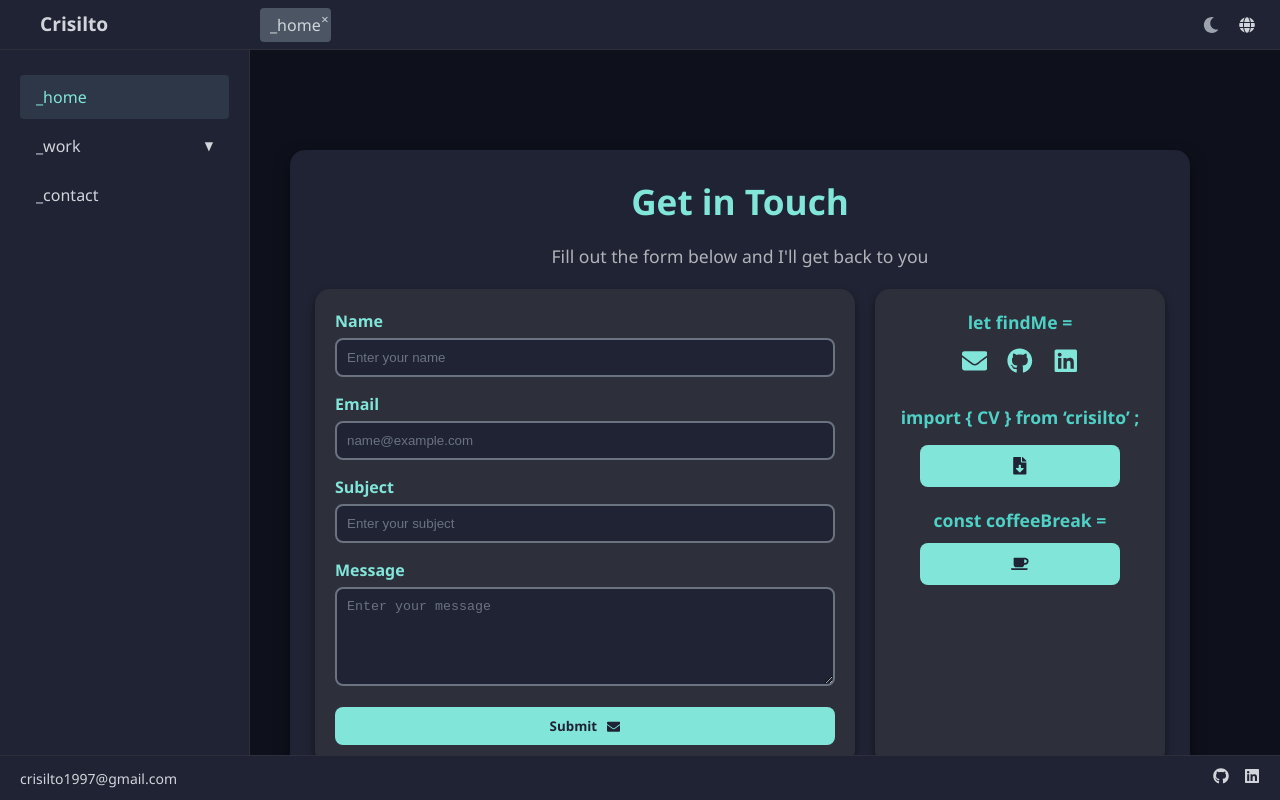
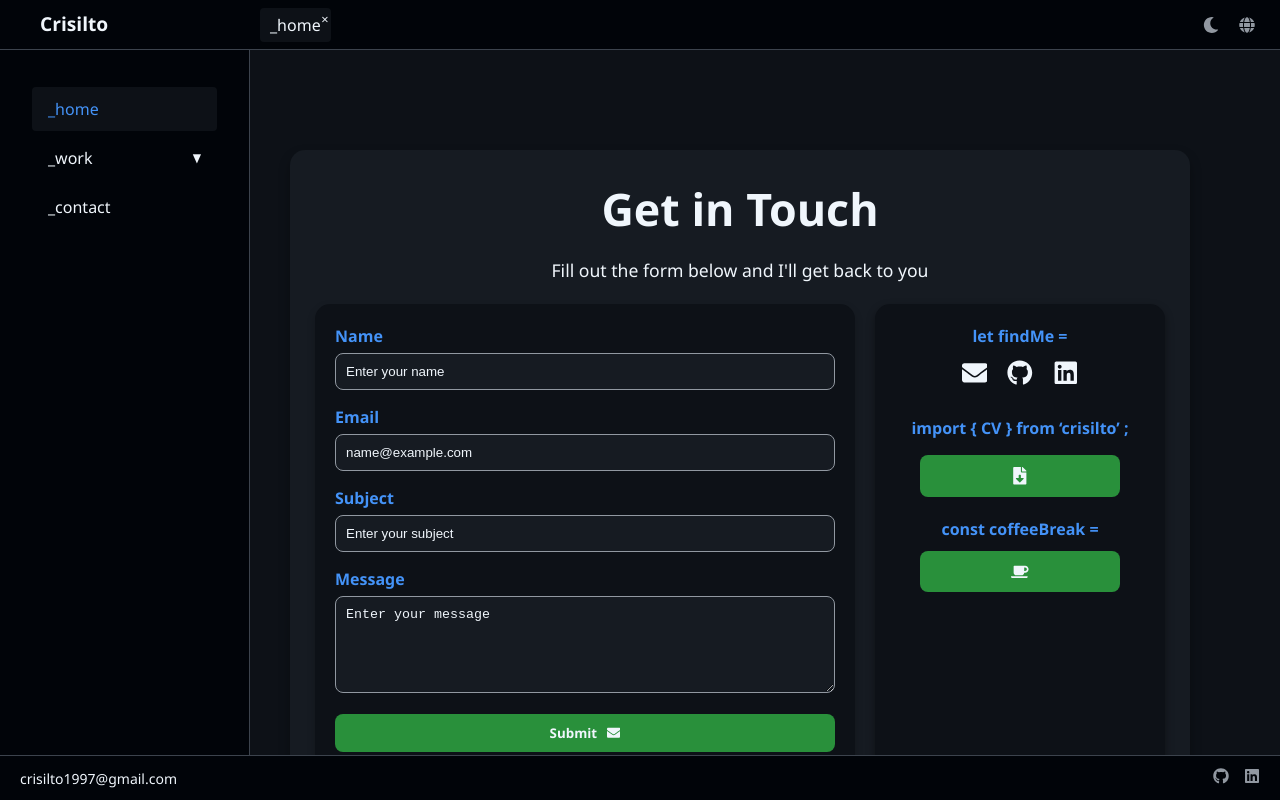
Before and after one commit to crisilto/portfolio, a React (Vite) app: page /contact in a window 1280 px wide. Built offline with nearby package versions, Linux system fonts and the light colour scheme.

Commit message:
Applying GitHub styles with CSS variables

```diff
--- a/src/styles/Contact.css
+++ b/src/styles/Contact.css
@@ -3,43 +3,42 @@
   width: 100%;
   margin: 100px auto;
   padding: 25px;
-  background-color: #1f2333;
+  background-color: var(--nav-hover-bg-color);
   border-radius: 15px;
-  color: #d1d5db;
   min-height: 60vh;
   display: flex;
   flex-direction: column;
   justify-content: center;
-  box-shadow: 0 6px 15px rgba(0, 0, 0, 0.5);
+  box-shadow: var(--box-shadow-dark);
 }
 
 .contact-title {
   text-align: center;
-  font-size: 2.2rem;
+  font-size: 2.8rem;
   margin-bottom: 15px;
-  color: #81e6d9;
+  color: var(--text-primary-color);
 }
 
 .contact-subtitle {
   text-align: center;
   font-size: 1.1rem;
   margin-bottom: 20px;
-  color: #b0b3b8;
+  color: var(--button-text-color);
 }
 
 .contact-content {
   display: flex;
   justify-content: space-between;
-  gap: 20px;
+  gap: var(--container-padding);
   flex-wrap: wrap;
 }
 
 .contact-form {
   flex: 2;
-  background: #2d2f3b;
-  padding: 20px;
+  background: var(--background-color);
+  padding: var(--container-padding);
   border-radius: 15px;
-  box-shadow: 0 4px 8px rgba(0, 0, 0, 0.4);
+  box-shadow: var(--box-shadow-medium);
   width: 100%;
 }
 
@@ -51,34 +50,34 @@
   display: block;
   margin-bottom: 5px;
   font-weight: bold;
-  color: #81e6d9;
+  color: var(--link-color);
 }
 
 .form-group input,
 .form-group textarea {
   width: 100%;
   padding: 10px;
-  border: 2px solid #6b7280;
+  border: 1px solid var(--icon-color);
   border-radius: 8px;
-  background-color: #1f2333;
-  color: #d1d5db;
+  background-color: var(--nav-hover-bg-color);
+  color: var(--text-primary-color);
   transition: border-color 0.3s ease;
 }
 
 .form-group input::placeholder,
 .form-group textarea::placeholder {
-  color: #6b7280;
+  color: var(--button-text-color);
 }
 
 .form-group input:focus,
 .form-group textarea:focus {
-  border-color: #81e6d9;
+  border-color: var(--link-hover-color);
   outline: none;
 }
 
 .submit-button {
-  background-color: #81e6d9;
-  color: #1f2333;
+  background-color: var(--accent-color);
+  color: var(--text-primary-color);
   padding: 10px 15px;
   border: none;
   border-radius: 8px;
@@ -98,7 +97,7 @@
   flex-direction: column;
   justify-content: flex-start;
   gap: 20px;
-  background: #2d2f3b;
+  background: var(--background-color);
   padding: 20px;
   border-radius: 15px;
   box-shadow: 0 4px 8px rgba(0, 0, 0, 0.4);
@@ -116,12 +115,12 @@
 }
 
 .social-icons a {
-  color: #81e6d9;
+  color: var(--text-primary-color);
   transition: color 0.3s ease, transform 0.3s ease;
 }
 
 .social-icons a:hover {
-  color: #b0b3b8;
+  color: var(--icon-hover-color);
   transform: scale(1.2);
 }
 
@@ -133,8 +132,8 @@
 }
 
 .common-button {
-  background-color: #81e6d9;
-  color: #1f2333;
+  background-color: var(--accent-color);
+  color: var(--text-primary-color);
   padding: 12px 20px;
   border: none;
   border-radius: 8px;
@@ -152,7 +151,7 @@
 
 .common-button:hover,
 .submit-button:hover{
-  background-color: #4fd1c5;
+  background-color: var(--accent-hover-color);
   transform: translateY(-3px);
 }
 
@@ -174,19 +173,19 @@
   height: auto;
   margin-top: 15px;
   border-radius: 10px;
-  box-shadow: 0 4px 8px rgba(0, 0, 0, 0.3);
+  box-shadow: var(--box-shadow-medium);
 }
 
 .humor-text {
   margin-top: 10px;
-  color: #81e6d9;
+  color: var(--text-primary-color);
   font-size: 0.9rem;
 }
 
 .second-column>div>h3 {
-  font-size: 1.1rem;
+  font-size: 1rem;
   margin-bottom: 10px;
-  color: #4fd1c5;
+  color: var(--link-color);
   text-align: center;
   white-space: nowrap;
 }
--- a/src/styles/FilterBar.css
+++ b/src/styles/FilterBar.css
@@ -14,7 +14,7 @@
     margin-right: 15px;
     margin-bottom: 15px;
     font-size: 16px;
-    color: #d1d5db;
+    color: var(--text-primary-color);
     user-select: none;
 }
 
@@ -30,16 +30,16 @@
     left: 0;
     width: 20px;
     height: 20px;
-    background-color: #1f2333;
-    border: 2px solid #d1d5db;
+    background-color: var(--nav-bg-color);
+    border: 2px solid var(--icon-color);
     border-radius: 4px;
     transition: background-color 0.3s ease, border-color 0.3s ease;
     transform: translateY(-50%);
 }
 
 .tech-checkbox:checked+.custom-checkbox {
-    background-color: #81e6d9;
-    border-color: #81e6d9;
+    background-color: var(--nav-bg-color);
+    border-color: var(--link-color);
 }
 
 .tech-checkbox:checked+.custom-checkbox::after {
@@ -48,13 +48,13 @@
     left: 4px;
     width: 6px;
     height: 10px;
-    border: solid #1f2333;
+    border: solid var(--text-primary-color);
     border-width: 0 3px 3px 0;
     transform: rotate(45deg);
 }
 
 .tech-checkbox-label:hover .custom-checkbox {
-    border-color: #81e6d9;
+    border-color: var(--link-color);
 }
 
 @media (max-width: 768px) {
--- a/src/styles/Header.css
+++ b/src/styles/Header.css
@@ -1,18 +1,18 @@
 .header {
   display: flex;
   height: 100vh;
-    background-color: #0e101c;
-    color: #d1d5db;
+  background-color: var(--nav-bg-color);
+  color: var(--text-primary-color);
 }
 
 .sidebar {
   width: 250px;
-    padding: 20px;
-    background-color: #1f2333;
+  padding: var(--spacing-lg);
+  background-color: var(--nav-bg-color);
   display: flex;
   flex-direction: column;
-    gap: 10px;
-    border-right: 1px solid #2d2f3b;
+  gap: var(--spacing-md);
+  border-right: 1px solid var(--nav-border-color);
 }
 
 .sidebar ul {
@@ -26,22 +26,22 @@
 }
 
 .sidebar li:hover {
-    color: #10b981;
-    background-color: #2d2f3b;
-    padding-left: 5px;
+  color: var(--link-hover-color);
+  background-color: var(--background-color);
+  padding-left: var(--spacing-sm);
 }
 
 .sidebar ul ul {
-    padding-left: 20px;
-    border-left: 1px solid #2d2f3b;
-    margin-top: 10px;
+  padding-left: var(--spacing-md);
+  border-left: 1px solid var(--nav-border-color);
+  margin-top: var(--spacing-md);
 }
 
 .sidebar ul ul li {
-    padding: 8px 0;
-    font-size: 14px;
+  padding: var(--spacing-xs) 0;
+  font-size: var(--font-size-sm);
 }
 
 .sidebar ul ul li:hover {
-    color: #0ea5e9;
+  color: var(--link-hover-color);
 }
--- a/src/styles/Layout.css
+++ b/src/styles/Layout.css
@@ -3,17 +3,17 @@
     flex-direction: column;
     height: 100vh;
     overflow: hidden;
-    background-color: #0e101c;
-    color: #d1d5db;
+    background-color: var(--background-color);
+    color: var(--text-primary-color);
 }
 
 .top-bar {
     display: flex;
     justify-content: space-between;
     align-items: center;
-    background-color: #1f2333;
+    background-color: var(--nav-bg-color);
     padding: 0 20px;
-    border-bottom: 1px solid #2d2f3b;
+    border-bottom: 1px solid var(--nav-border-color);
     z-index: 10;
     height: 50px;
     flex-shrink: 0;
@@ -29,15 +29,13 @@
     gap: 10px;
 }
 
-
 .sun {
-    color: #fbbf24;
+    color: var(--icon-color);
 }
 
 .moon {
-    color: #9ca3af;
+    color: var(--icon-color);
 }
-
 
 .icon-button {
     background: none;
@@ -48,14 +46,15 @@
     align-items: center;
     justify-content: center;
     font-size: 16px;
-    color: #d1d5db;
+    color: var(--icon-color);
     transition: background-color 0.3s ease;
 }
 
-.icon-button:hover {
-    background-color: #2d2f3b;
+.icon-button:hover,
+.moon:hover,
+.sun:hover {
     border-radius: 4px;
-    color: #81e6d9;
+    color: var(--icon-hover-color);
 }
 
 .username {
@@ -82,7 +81,7 @@
 .tab {
     display: flex;
     align-items: center;
-    background-color: #2d2f3b;
+    background-color: var(--background-secondary);
     padding: 5px 10px;
     border-radius: 4px;
     cursor: pointer;
@@ -92,11 +91,11 @@
 }
 
 .tab.active {
-    background-color: #4b5563;
+    background-color: var(--background-color);
 }
 
 .tab:hover {
-    background-color: #374151;
+    background-color: var(--nav-border-color);
 }
 
 .close-btn {
@@ -105,7 +104,7 @@
     right: 2px;
     background: none;
     border: none;
-    color: #d1d5db;
+    color: var(--text-primary-color);
     cursor: pointer;
     font-size: 0.8rem;
 }
@@ -114,8 +113,8 @@
     width: 200px;
     min-width: 200px;
     padding: 20px;
-    background-color: #1f2333;
-    border-right: 1px solid #2d2f3b;
+    background-color: var(--nav-bg-color);
+    border-right: 1px solid var(--nav-border-color);
     flex-shrink: 0;
     overflow-y: auto;
     z-index: 1;
@@ -139,36 +138,18 @@
     transition: background-color 0.3s ease;
     display: flex;
     align-items: center;
-    color: #d1d5db;
+    color: var(--text-primary-color);
 }
 
 .sidebar li:hover,
 .sidebar li.active {
-    background-color: #2d3748;
-    color: #81e6d9;
+    background-color: var(--background-color);
+    color: var(--link-color);
 }
 
 .sidebar .child {
     padding-left: 20px;
     margin-left: 10px;
-}
-
-.expandable {
-    display: flex;
-    align-items: center;
-    justify-content: space-between;
-    cursor: pointer;
-}
-
-.expandable::after {
-    content: '▼';
-    font-size: 12px;
-    margin-left: 5px;
-    transition: transform 0.3s ease;
-}
-
-.expandable.expanded::after {
-    transform: rotate(180deg);
 }
 
 .expandable {
@@ -207,14 +188,14 @@
     display: flex;
     justify-content: space-between;
     align-items: center;
-    background-color: #1f2333;
+    background-color: var(--nav-bg-color);
     padding: 10px 20px;
-    border-top: 1px solid #2d2f3b;
+    border-top: 1px solid var(--nav-border-color);
 }
 
 .bottom-bar .bottom-left {
     font-size: 14px;
-    color: #d1d5db;
+    color: var(--text-primary-color);
 }
 
 .bottom-bar .bottom-right {
@@ -223,13 +204,13 @@
 }
 
 .bottom-bar .bottom-right a {
-    color: #d1d5db;
+    color: var(--icon-color);
     font-size: 16px;
     transition: color 0.3s ease;
 }
 
 .bottom-bar .bottom-right a:hover {
-    color: #81e6d9;
+    color: var(--icon-hover-color);
 }
 
 @media (max-width: 768px) {
--- a/src/styles/NotFound.css
+++ b/src/styles/NotFound.css
@@ -5,25 +5,26 @@
 
 .notfound-container h1 {
   font-size: 5rem;
-    color: #ff6b6b;
+  color: var(--accent-color);
 }
 
 .notfound-container p {
   font-size: 1.5rem;
-    color: #d1d5db;
+  color: var(--text-primary-color);
 }
 
 .back-home-btn {
   display: inline-block;
   margin-top: 20px;
   padding: 10px 20px;
-    background-color: #81e6d9;
-    color: #1f2333;
+  background-color: var(--accent-color);
+  color: var(--button-text-color);
   text-decoration: none;
-    border-radius: 8px;
+  border-radius: var(--border-radius);
   font-weight: bold;
+  transition: background-color 0.3s ease;
 }
 
 .back-home-btn:hover {
-    background-color: #4fd1c5;
+  background-color: var(--accent-hover-color);
 }
--- a/src/styles/Tab.css
+++ b/src/styles/Tab.css
@@ -2,7 +2,7 @@
     flex: 1;
     display: flex;
     flex-direction: column;
-    background-color: #0e101c;
+    background-color: var(--bg-primary-color);
     padding: 10px;
 }
 
@@ -10,15 +10,15 @@
     display: flex;
     gap: 10px;
     padding: 5px;
-    border-bottom: 1px solid #2d2f3b;
+    border-bottom: 1px solid var(--border-color);
 }
 
 .tab {
     display: flex;
     align-items: center;
-    background-color: #1f2333;
+    background-color: var(--button-bg-color);
     padding: 5px 10px;
-    border-radius: 5px;
+    border-radius: var(--border-radius);
     cursor: pointer;
     transition: background-color 0.3s ease;
 }
@@ -26,14 +26,10 @@
 .close-btn {
     background: none;
     border: none;
-    color: #d1d5db;
+    color: var(--text-primary-color);
     font-size: 14px;
     cursor: pointer;
     margin-left: 5px;
-}
-
-.close-btn:hover {
-    color: #f87171;
 }
 
 .tabs-content {
--- a/src/styles/variables.css
+++ b/src/styles/variables.css
@@ -6,24 +6,20 @@
   --background-color: #0D1117;
   --text-primary-color: #F0F6FC;
 
-
   --nav-bg-color: #010409;
   --nav-border-color: #3C434D;
   --nav-hover-bg-color: #161B22;
-
 
   --button-bg-color: #262C36;
   --button-hover-bg-color: #303744;
   --button-text-color: #F0F6FC;
   --icon-color: #9198A1;
-  --icon-hover-color: #B0B6BF;
-
+  --icon-hover-color: #d5d8dc;
 
   --accent-color: #29903B;
   --accent-hover-color: #3BA850;
   --link-color: #4493F8;
   --link-hover-color: #63A5FA;
-
 
   --spacing-xs: 4px;
   --spacing-sm: 8px;
@@ -53,11 +49,9 @@
   --background-color: #FFFFFF;
   --text-primary-color: #1F2328;
 
-
   --nav-bg-color: #F6F8FA;
   --nav-border-color: #D0D8E0;
   --nav-hover-bg-color: #E5E7EB;
-
 
   --button-bg-color: #EFF2F5;
   --button-hover-bg-color: #DDE2E6;
@@ -65,7 +59,6 @@
   --icon-color: #59636E;
   --icon-hover-color: #6B7480;
 
-
   --accent-color: #1C8139;
   --accent-hover-color: #2D954A;
   --link-color: #0969DA;
```
Also changed, not shown: src/styles/Bio.css (+24 -23 lines), src/styles/Home.css (+28 -22 lines), src/styles/MobileSidebar.css (+9 -12 lines), src/styles/Projects.css (+18 -14 lines). Lines whose indentation alone changed are shown as unchanged.
